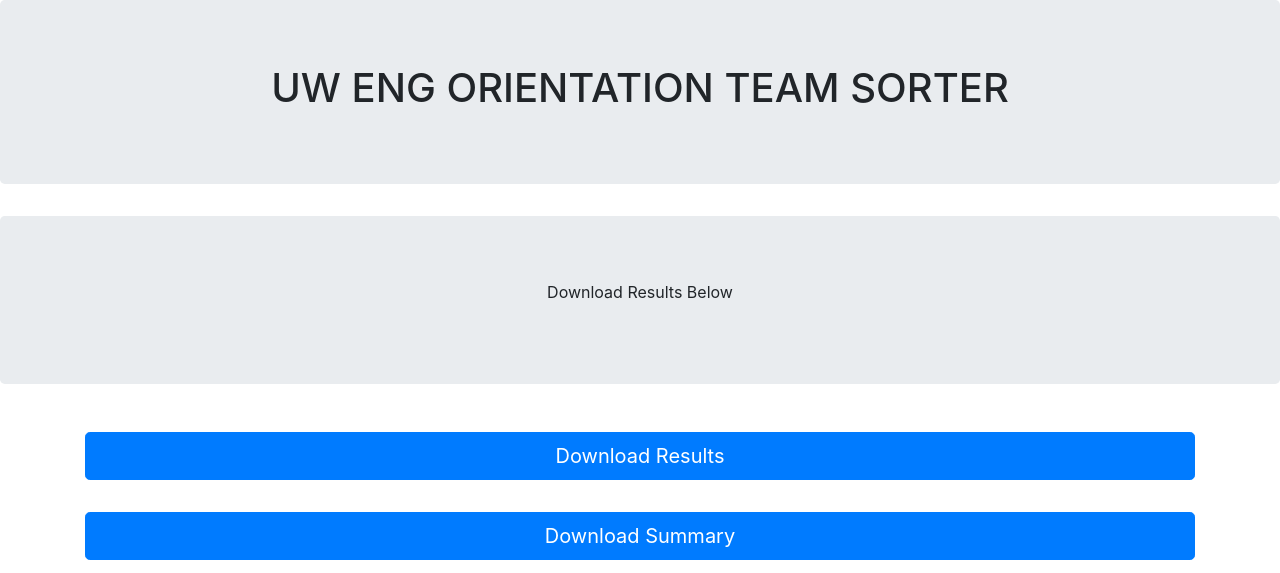
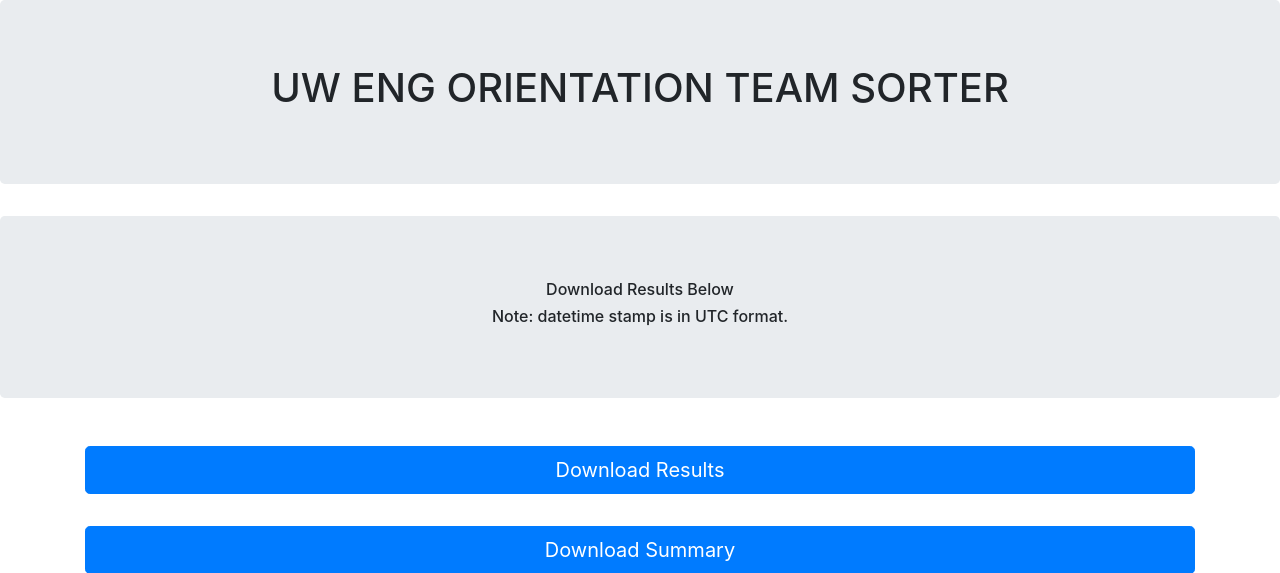
Before and after one commit to LexaMichaelides/colourTeams, a Flask app: page /leader_download in a window 1280 px wide. Shown: the top 573 px of the page. Run offline with Flask 2, Linux system fonts and the light colour scheme; some libraries are stand-ins or nearby versions.

Commit message:
Leader Summary Backend (#33)
* switch to utc time

```diff
--- a/app.py
+++ b/app.py
@@ -2,6 +2,7 @@ import os
 import sortleaders as leaderAlgo
 import sortstudents as studentAlgo
 import createsummaries as summary
+from datetime import datetime
 from flask import Flask, render_template, request, redirect, flash, send_file, send_from_directory
 from werkzeug.utils import secure_filename
 
@@ -27,9 +28,9 @@ def upload():
             else:
                 while True:
                     try:
-                        result = leaderAlgo.create_leader_groups(leader_file)
-                        result.to_csv(results_path, index = False)
-                        resultSummary = summary.create_leader_summary(result)
+                        leaderdf = leaderAlgo.create_leader_groups(leader_file)
+                        leaderdf.to_csv(results_path, index = False)
+                        resultSummary = summary.initial_leader_summary(leaderdf)
                         resultSummary.to_csv(result_summary_path, index = False)
                         return redirect('/leader_download')
                     except:
@@ -42,7 +43,10 @@ def upload():
             if sorted_leader_data_to_summary.filename == '':
                 flash('No Leader Data file uploaded')
                 return render_template('upload.html')
-
+            else:
+                leader_summary = summary.create_leader_summary(sorted_leader_data_to_summary)
+                leader_summary.to_csv(result_summary_path, index = False)
+                return redirect('/leader_summary_download')
 
         elif 'student_data' in request.files or 'leader_data' in request.files:
             student_file = request.files['student_data']
@@ -73,9 +77,11 @@ def upload():
 def leader_download():
     if request.method == 'POST':
         if request.form['download_button'] == 'result':
-             return send_file(results_path, mimetype='text/csv', attachment_filename='sorted_leader_data.csv', as_attachment=True)
+            result_file_name = 'sorted_leader_data_' + datetime.utcnow().strftime("%Y%m%d-%H%M%S") + '.csv'
+            return send_file(results_path, mimetype='text/csv', attachment_filename=result_file_name, as_attachment=True)
         elif request.form['download_button'] == 'summary':
-             return send_file(result_summary_path, mimetype='text/csv', attachment_filename='leader_summary.csv', as_attachment=True)
+            summary_file_name = 'leader_summary_' + datetime.utcnow().strftime("%Y%m%d-%H%M%S") + '.csv'
+            return send_file(result_summary_path, mimetype='text/csv', attachment_filename=summary_file_name, as_attachment=True)
 
     return render_template('download.html')
 
@@ -83,9 +89,11 @@ def leader_download():
 def first_year_download():
     if request.method == 'POST':
         if request.form['download_button'] == 'result':
-             return send_file(results_path, mimetype='text/csv', attachment_filename='sorted_first_year_data.csv', as_attachment=True)
+            result_file_name = 'sorted_first_year_data_' + datetime.utcnow().strftime("%Y%m%d-%H%M%S") + '.csv'
+            return send_file(results_path, mimetype='text/csv', attachment_filename=result_file_name, as_attachment=True)
         elif request.form['download_button'] == 'summary':
-             return send_file(result_summary_path, mimetype='text/csv', attachment_filename='first_year_summary.csv', as_attachment=True)
+            summary_file_name = 'first_year_summary_' + datetime.utcnow().strftime("%Y%m%d-%H%M%S") + '.csv'
+            return send_file(result_summary_path, mimetype='text/csv', attachment_filename=summary_file_name, as_attachment=True)
 
     return render_template('download.html')
 
@@ -93,7 +101,8 @@ def first_year_download():
 def leader_summary_download():
     if request.method == 'POST':
         if request.form['download_button'] == 'summary':
-             return send_file(results_path, mimetype='text/csv', attachment_filename='leader_summary.csv', as_attachment=True)
+            summary_file_name = 'updated_leader_summary_' + datetime.utcnow().isoformat() + '.csv'
+            return send_file(result_summary_path, mimetype='text/csv', attachment_filename=summary_file_name, as_attachment=True)
 
     return render_template('leader_summary_download.html')
 
--- a/templates/download.html
+++ b/templates/download.html
@@ -13,7 +13,8 @@
         <h1>UW ENG ORIENTATION TEAM SORTER</h1>
     </div>
     <div class="jumbotron text-center">
-		<p>Download Results Below</p>
+		<h6 class=text-center>Download Results Below</h6>
+		<h6 class=text-center>Note: datetime stamp is in UTC format. </h6>
     </div>
 
     <body>
--- a/templates/leader_summary_download.html
+++ b/templates/leader_summary_download.html
@@ -13,7 +13,8 @@
         <h1>UW ENG ORIENTATION TEAM SORTER</h1>
     </div>
     <div class="jumbotron text-center">
-		<p>Download Leader Summary Below</p>
+		<h6 class=text-center>Download Results Below</h6>
+		<h6 class=text-center>Note: datetime stamp is in UTC format. </h6>
     </div>
 
     <body>
```
Also changed, not shown: createsummaries.py (+7 -2 lines).
